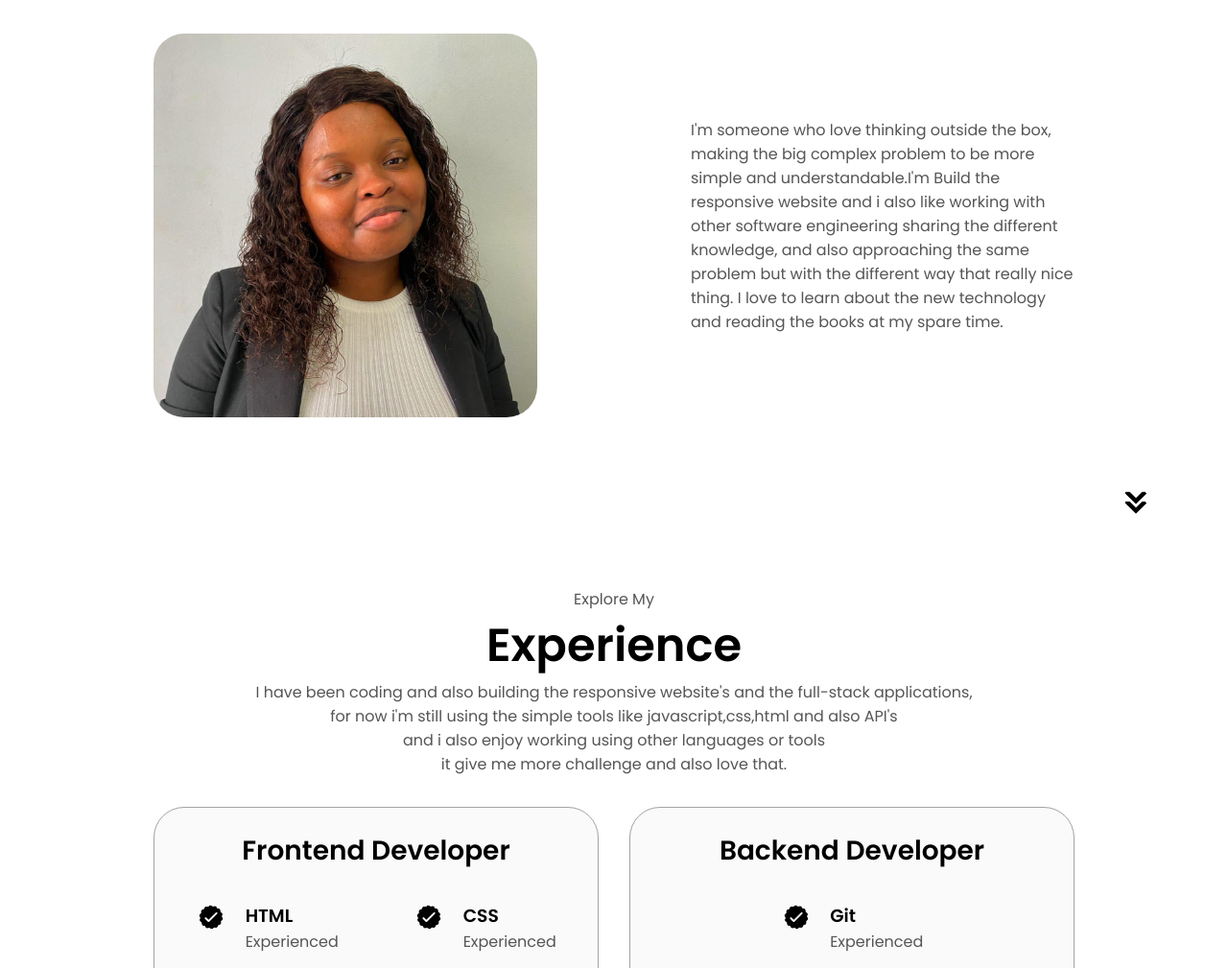
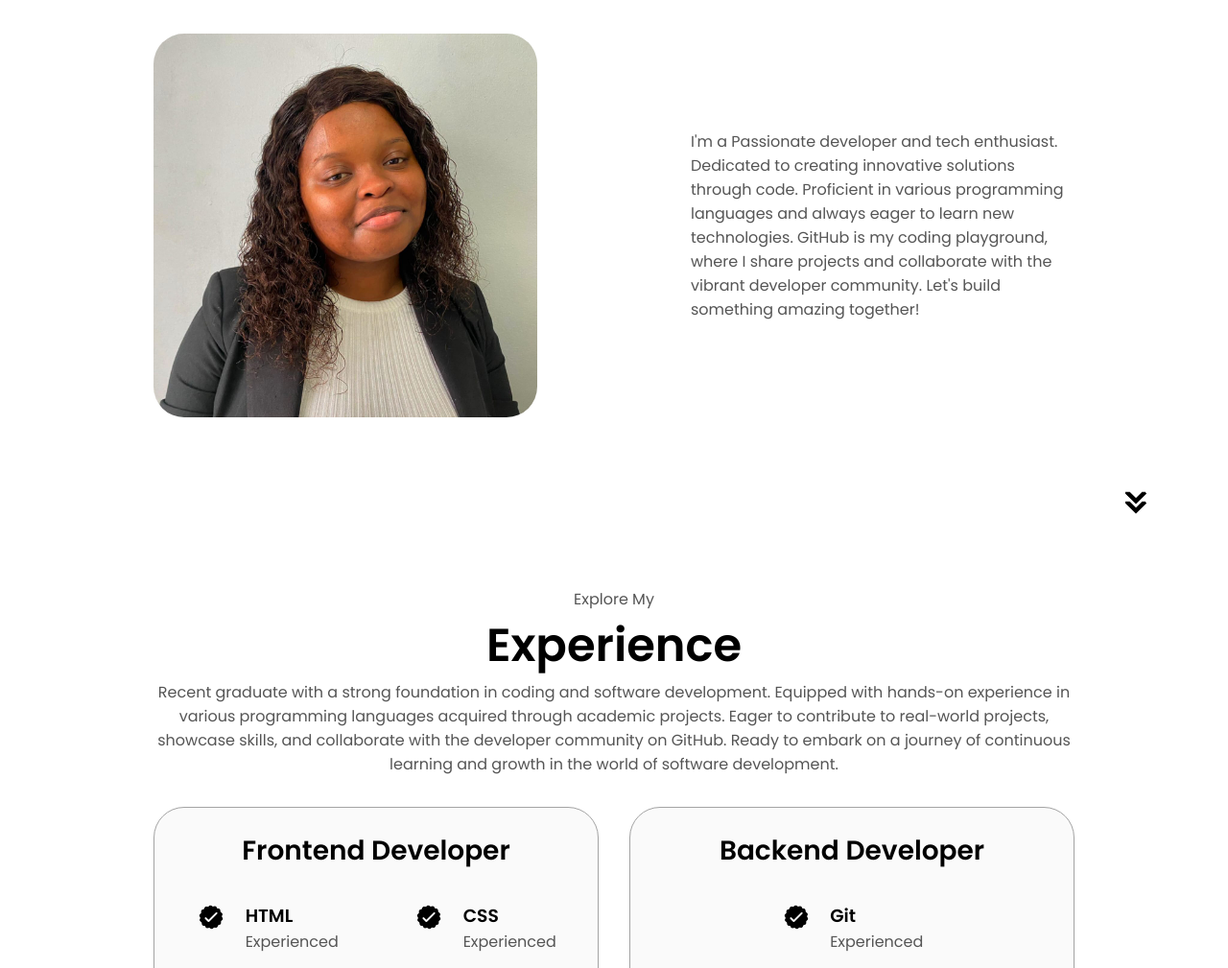
Before and after one commit to Zamathombe/My_Portfolio, a plain HTML site: page index.html in a window 1280 px wide. Shown: the part 1220-2229 px from the top of the page at 96% size. Drawn offline with Linux system fonts and the light colour scheme.

Commit message:
Update index.html

```diff
--- a/index.html
+++ b/index.html
@@ -134,11 +134,11 @@
           </div> -->
           <div class="text-container">
             <p>
-              I'm someone who love thinking outside the box, making the big complex
-              problem to be more simple and understandable.I'm Build the responsive website and
-              i also like working with other software engineering sharing the different knowledge,
-              and also approaching the same problem but with the different way that really nice thing.
-              I love to learn about the new technology and reading the books at my spare time.
+              I'm a Passionate developer and tech enthusiast.
+              Dedicated to creating innovative solutions through code.
+              Proficient in various programming languages and always eager to learn new technologies.
+              GitHub is my coding playground, where I share projects and collaborate with the vibrant developer community.
+              Let's build something amazing together!
             </p>
           </div>
         </div>
@@ -155,10 +155,10 @@
     <section id="experience">
       <p class="section__text__p1">Explore My</p>
       <h1 class="title">Experience</h1>
-      <p class="section__text__p1">I have been coding and also building the responsive website's and the full-stack applications,<br>
-        for now i'm still using the simple tools like javascript,css,html and also API's<br>
-        and i also enjoy working using other languages or tools<br>
-        it give me more challenge and also love that.
+      <p class="section__text__p1">Recent graduate with a strong foundation in coding and software development.
+        Equipped with hands-on experience in various programming languages acquired through academic projects.
+        Eager to contribute to real-world projects, showcase skills, and collaborate with the developer community on GitHub.
+        Ready to embark on a journey of continuous learning and growth in the world of software development.
     </p>
       <div class="experience-details-container">
         <div class="about-containers">
```
